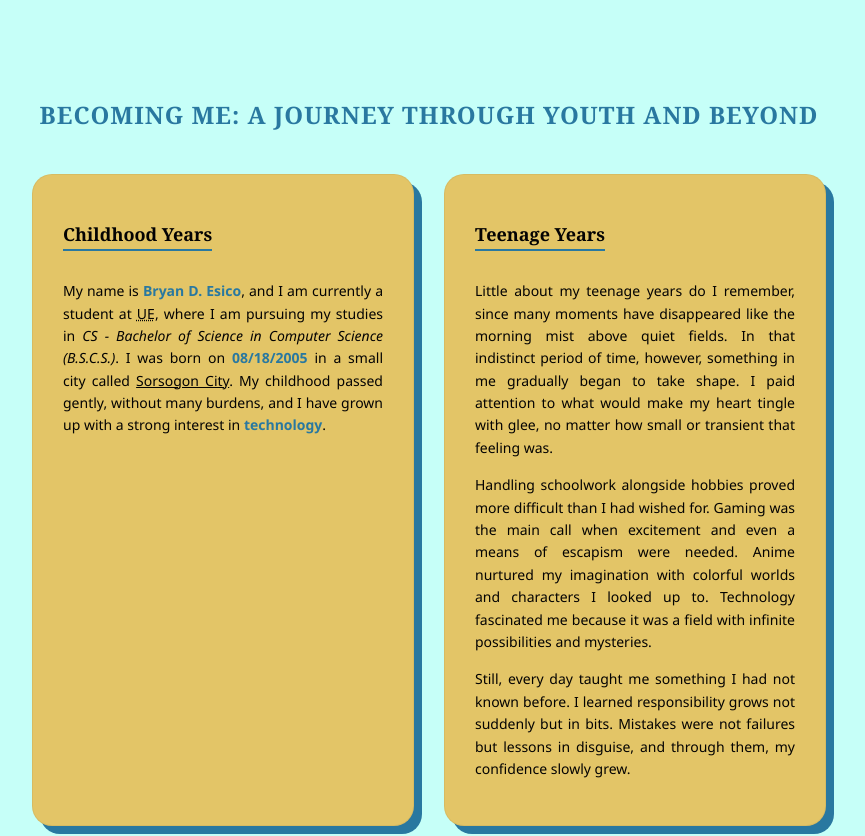
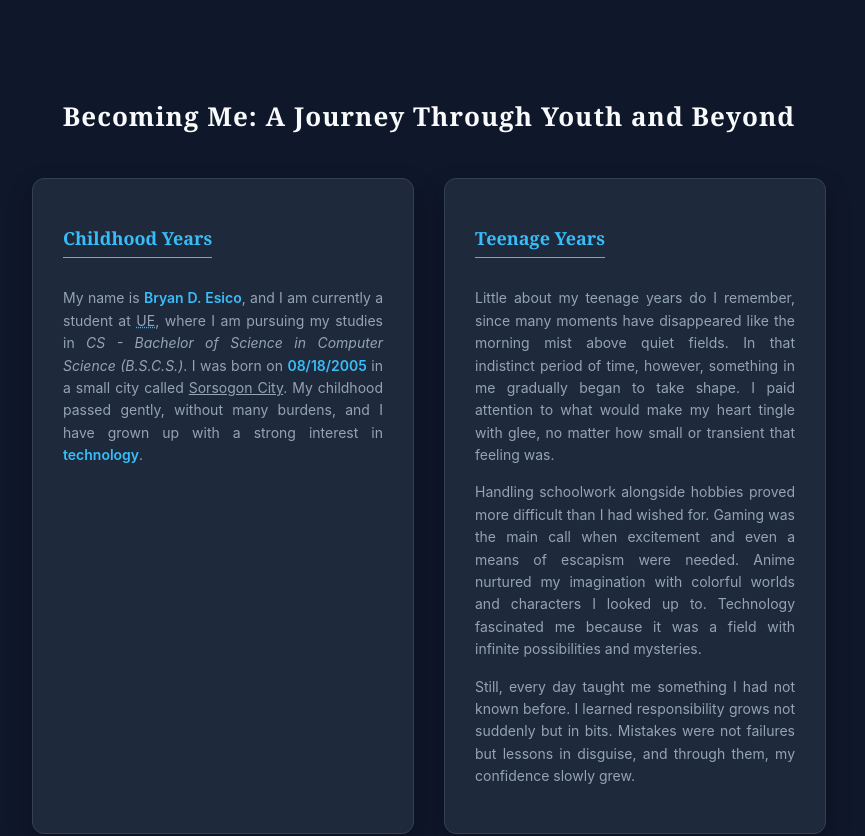
Before and after one commit to Kazuya-droid/Kazuya-droid.github.io, a plain HTML site: page index.html in a window 1280 px wide. Shown: the top 836 px of the page, without its empty margins (211-1076 px from the left). Drawn offline with Linux system fonts and the light colour scheme.

Commit message:
Update index.html

```diff
--- a/index.html
+++ b/index.html
@@ -6,23 +6,22 @@
   <meta name="author" content="Esico, Bryan D.">
   <title>Becoming Me: A Journey Through Youth and Beyond</title>
 
-  <style>
+<style>
     body {
-      background-color: #C6FFF8;
+      background-color: #0F172A;
       margin: 1in;
-      font-family: 'Segoe UI', Tahoma, sans-serif;
+      font-family: 'Inter', 'Segoe UI', Tahoma, sans-serif;
       line-height: 1.6;
       text-align: justify;
-      color: #040303;
+      color: #CBD5E1;
     }
 
     h1 {
       font-family: Georgia, serif;
-      font-size: 24px;
+      font-size: 26px;
       text-align: center;
       margin-bottom: 40px;
-      color: #2978A0;
-      text-transform: uppercase;
+      color: #F8FAFC;
       letter-spacing: 1px;
     }
 
@@ -34,31 +33,33 @@
     }
 
     .card {
-      background: #E3C567;
+      background: #1E293B;
       width: 320px;
       padding: 30px;
-      border-radius: 20px;
-      box-shadow: 8px 8px 0px #2978A0;
-      border: 1px solid rgba(0,0,0,0.05);
+      border-radius: 12px;
+      box-shadow: 0 10px 25px rgba(0,0,0,0.3);
+      border: 1px solid #334155;
     }
 
     h2 {
       font-family: Georgia, serif;
       font-size: 18px;
       margin-bottom: 15px;
-      color: #040303;
-      border-bottom: 2px solid #2978A0;
+      color: #38BDF8;
+      border-bottom: 1px solid #38BDF8;
       display: inline-block;
+      padding-bottom: 5px;
     }
 
     p {
       font-size: 14px;
       margin-bottom: 15px;
-      color: #040303;
+      color: #94A3B8;
     }
 
     strong, b {
-      color: #2978A0;
+      color: #38BDF8;
+      font-weight: 600;
     }
 
     blockquote {
@@ -66,7 +67,12 @@
       text-align: center;
       font-style: italic;
       font-size: 1.1em;
-      color: #67697C;
+      color: #64748B;
+    }
+
+    abbr {
+      text-decoration: underline dotted #38BDF8;
+      cursor: help;
     }
   </style>
 </head>
```
